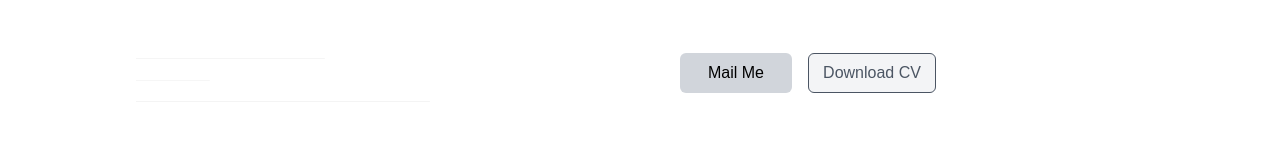
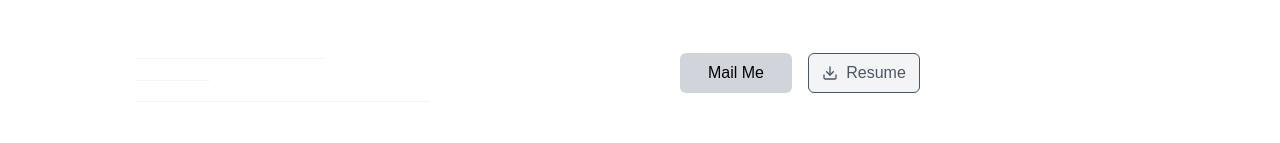
Before and after one commit to Adrin-Bershik/Adrin-Bershik.github.io, a React (Vite) app: page / in a window 1280 px wide. Shown: the part 401-544 px from the top of the page. Built offline with nearby package versions, Linux system fonts and the light colour scheme; a web font is replaced by a local one.

Commit message:
changes in Profile.jsx

```diff
--- a/src/components/Profile.jsx
+++ b/src/components/Profile.jsx
@@ -1,6 +1,15 @@
 import React, { useState, useEffect } from "react";
 import { motion } from "framer-motion";
-import { Code, Database, Globe, Layout, Cpu, Server, Wifi } from "lucide-react";
+import {
+  Code,
+  Database,
+  Globe,
+  Layout,
+  Cpu,
+  Server,
+  Wifi,
+  Download,
+} from "lucide-react";
 import Resume from "../assets/Resume.pdf";
 
 const Profile = () => {
@@ -143,8 +152,12 @@ const Profile = () => {
             whileHover={{ scale: 1.05 }}
             whileTap={{ scale: 0.95 }}
           >
-            <button className="text-gray-600 dark:text-[#A8B9CF] w-32 h-10 rounded-md border border-gray-600 dark:border-[#A8B9CF] bg-gray-100 dark:bg-[#1D1E24] hover:text-black dark:hover:text-white hover:bg-gray-300 dark:hover:bg-[#A8B9CF] transition">
-              Download CV
+            <button className="group flex gap-2 items-center justify-center text-gray-600 dark:text-[#A8B9CF] w-28 h-10 rounded-md border border-gray-600 dark:border-[#A8B9CF] bg-gray-100 dark:bg-[#1D1E24] hover:text-black dark:hover:text-white hover:bg-gray-300 dark:hover:bg-[#A8B9CF] transition">
+              <Download
+                size={16}
+                className="text-gray-600 dark:text-[#A8B9CF] group-hover:text-black dark:group-hover:text-white"
+              />
+              Resume
             </button>
           </motion.a>
         </motion.div>
```
